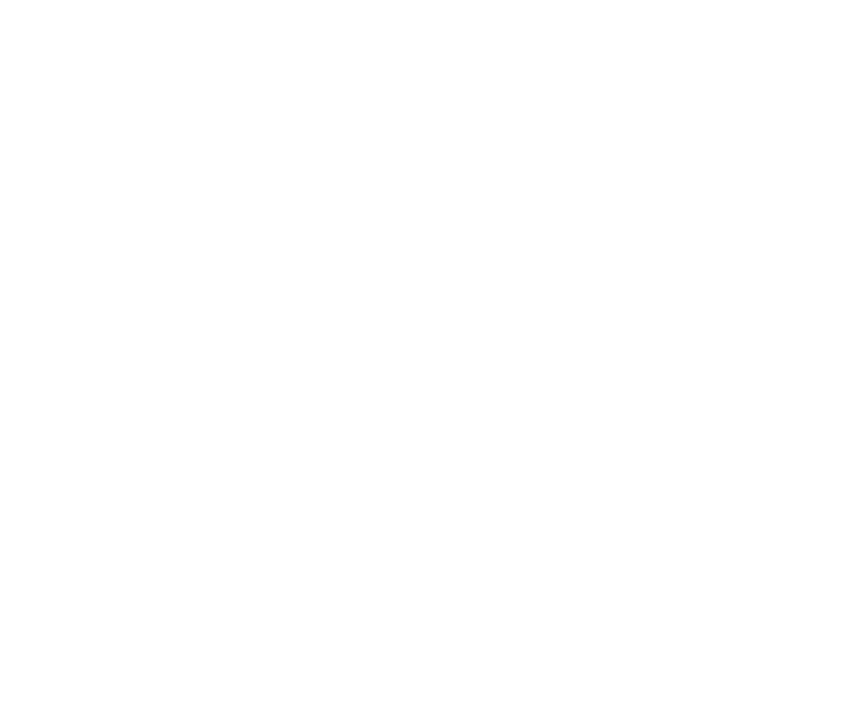
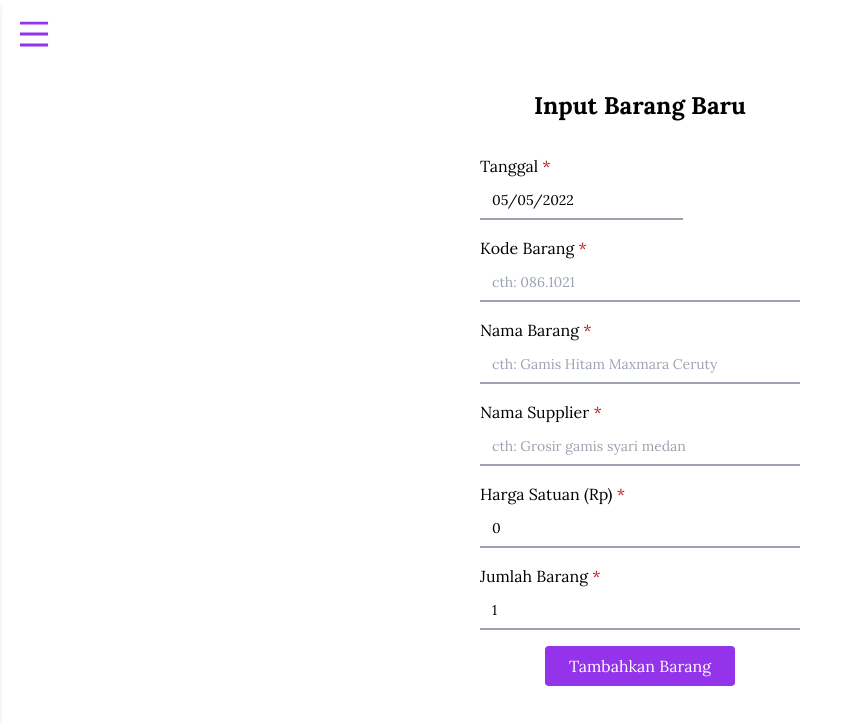
Before and after one commit to alifadwitiyap/online-store-digital-records, a React (Create React App) app in the folder clientv2/: page /input-barang-baru in a window 1280 px wide. Before the commit this address had no page. Shown: the top 724 px of the page, without its empty margins (0-843 px from the left). Built offline with nearby package versions, Linux system fonts and the light colour scheme; sample sign-in values are in the browser's storage.

Commit message:
Add InputBarangBaru page (layout)

```diff
--- a/clientv2/src/App.js
+++ b/clientv2/src/App.js
@@ -1,6 +1,7 @@
 import { BrowserRouter, Routes, Route } from 'react-router-dom';
 import Home from './pages/Home';
 import Login from './pages/Login';
+import InputBarangBaru from './pages/InputBarangBaru';
 import './index.css';
 
 function App() {
@@ -9,6 +10,7 @@
       <Routes>
         <Route path="/" element={<Home />} />
         <Route path="/login" element={<Login />} />
+        <Route path="/input-barang-baru" element={<InputBarangBaru />} />
       </Routes>
     </BrowserRouter>
   );
--- /dev/null
+++ b/clientv2/src/pages/InputBarangBaru.jsx
@@ -0,0 +1,91 @@
+import { useEffect, useState } from 'react';
+import Title from '../components/Title';
+import Sidebar from '../components/Sidebar';
+import DatePicker from 'react-datepicker';
+import 'react-datepicker/dist/react-datepicker.css';
+import useAuth from '../utils/useAuth';
+
+function InputBarangBaru() {
+  const [auth, isAuthenticated] = useAuth();
+  const [formData, setFormData] = useState({
+    tanggal: new Date(),
+    id_barang: '',
+    nama: '',
+    harga_beli: 0,
+    supplier: '',
+    jumlah_dibeli: 1,
+  });
+
+  useEffect(() => {
+    auth();
+    if (!isAuthenticated) return;
+  }, [auth, isAuthenticated]);
+
+  const onFieldChange = (e) => {
+    setFormData((prev) => ({
+      ...prev,
+      [e.target.name]: e.target.value
+    }));
+  }
+
+  const handleSubmit = (e) => {
+    e.preventDefault();
+    console.log(formData);
+  }
+
+  return (
+    <>
+      <Sidebar />
+      <div className="flex flex-col gap-5 justify-center items-center h-screen">
+        <div className="w-4/5 lg:w-1/4 mb-6">
+          <Title className="text-2xl text-black mb-8">Input Barang Baru</Title>
+          <form onSubmit={handleSubmit} className="flex flex-col items-center">
+            <div className="mb-4 w-full">
+              <label className="block mb-1">
+                Tanggal <span className="text-red-700">*</span>
+              </label>
+              <DatePicker
+                className="input-field"
+                selected={formData.tanggal}
+                onChange={(tanggal) => setFormData((prev) => ({ ...prev, tanggal }))}
+              />
+            </div>
+            <div className="mb-4 w-full">
+              <label className="block mb-1">
+                Kode Barang <span className="text-red-700">*</span>
+              </label>
+              <input type="text" name="id_barang" className="input-field" value={formData.id_barang} placeholder="cth: 086.1021" onChange={onFieldChange} />
+            </div>
+            <div className="mb-4 w-full">
+              <label className="block mb-1">
+                Nama Barang <span className="text-red-700">*</span>
+              </label>
+              <input type="text" name="nama" className="input-field" value={formData.nama} placeholder="cth: Gamis Hitam Maxmara Ceruty" onChange={onFieldChange} />
+            </div>
+            <div className="mb-4 w-full">
+              <label className="block mb-1">
+                Nama Supplier <span className="text-red-700">*</span>
+              </label>
+              <input type="text" name="supplier" className="input-field" value={formData.supplier} placeholder="cth: Grosir gamis syari medan" onChange={onFieldChange} />
+            </div>
+            <div className="mb-4 w-full">
+              <label className="block mb-1">
+                Harga Satuan (Rp) <span className="text-red-700">*</span>
+              </label>
+              <input type="number" name="harga_beli" className="input-field" value={formData.harga_beli} placeholder="cth: 100.000" onChange={onFieldChange} min="0" />
+            </div>
+            <div className="mb-4 w-full">
+              <label className="block mb-1">
+                Jumlah Barang <span className="text-red-700">*</span>
+              </label>
+              <input type="number" name="jumlah_dibeli" className="input-field" value={formData.jumlah_dibeli} placeholder="cth: 2" onChange={onFieldChange} min="1" />
+            </div>
+            <button type="submit" className="btn">Tambahkan Barang</button>
+          </form>
+        </div>
+      </div>
+    </>
+  );
+}
+
+export default InputBarangBaru;
```
